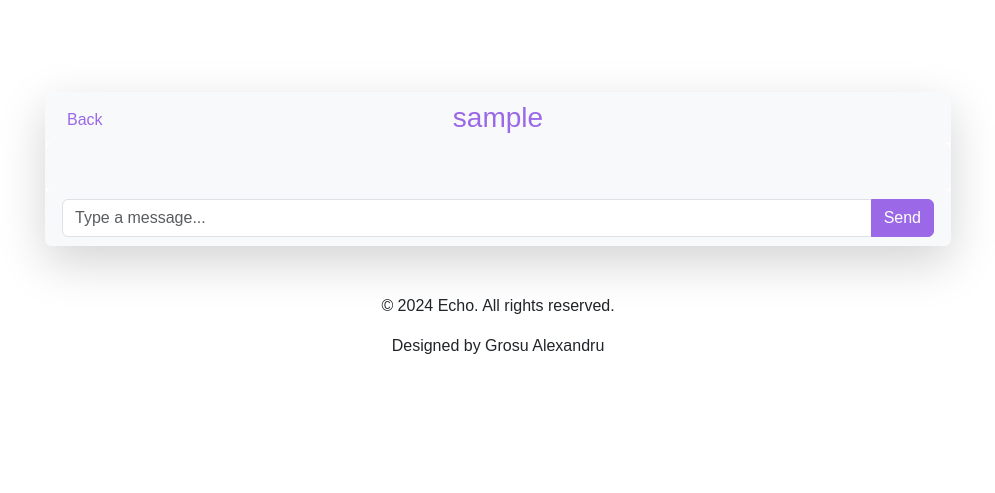
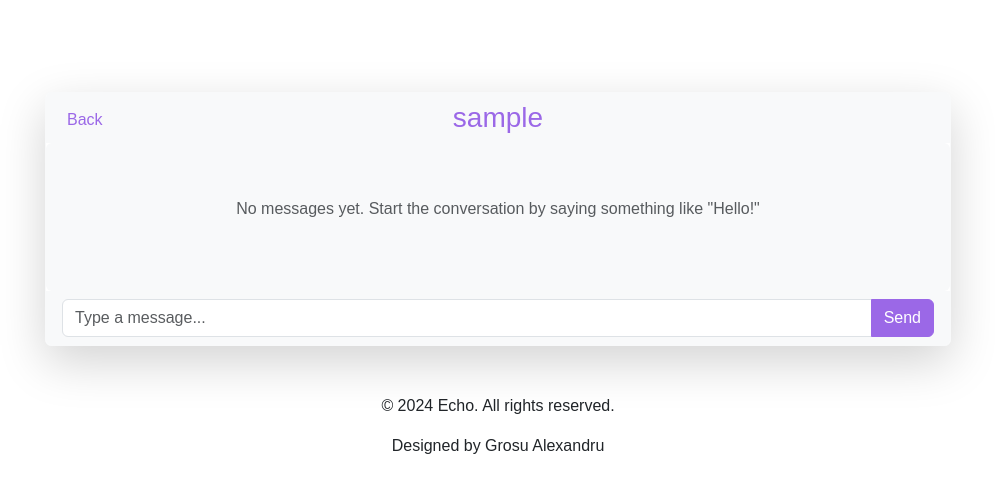
Before and after one commit to sandry24/Echo, a Flask app: template templates/conversation.html in a window 1280 px wide. Shown: the part 138-631 px from the top of the page, without its empty margins (142-1137 px from the left). Run offline with Flask 3, Linux system fonts and the light colour scheme; the template is opened without the code that fills it: most values are stand-ins (such as "Sample title", 1, 10 or a date in 2020); one stand-in notice (Sample message) is shown; some libraries are stand-ins or nearby versions; some web fonts are replaced.

Commit message:
Add text placeholders for empty screens

```diff
--- a/templates/conversation.html
+++ b/templates/conversation.html
@@ -20,6 +20,7 @@
                         </div>
                     </div>
                     <div class="card-body p-4 bg-light rounded" id="messageContainer" style="max-height: 500px; overflow-y: auto;">
+                        {% if messages %}
                             <div class="d-flex flex-column gap-3">
                                 {% for message in messages %}
                                     {% if message['username'] == session['username'] %}
@@ -47,6 +48,11 @@
                                     {% endif %}
                                 {% endfor %}
                             </div>
+                        {% else %}
+                            <div class="d-flex justify-content-center align-items-center" style="height: 100px;">
+                                <p class="text-center text-muted">No messages yet. Start the conversation by saying something like "Hello!"</p>
+                            </div>
+                        {% endif %}
                     </div>
                     <div class="card-footer bg-light border-top-0">
                         <form action="{{ url_for('send_message', conversation_id=conversation_id) }}" method="post">
--- a/templates/messages.html
+++ b/templates/messages.html
@@ -5,6 +5,7 @@
 {% block main %}
     <div class="container">
         <h3 class="my-4">Direct Messages</h3>
+        {% if conversations %}
             <ul class="list-group mx-auto w-50">
                 {% for conversation in conversations %}
                     <li class="list-group-item position-relative">
@@ -19,5 +20,10 @@
                     </li>
                 {% endfor %}
             </ul>
+        {% else %}
+            <div class="d-flex justify-content-center align-items-center" style="height: 300px;">
+                <p class="text-center text-muted">You don’t have any direct messages yet. Start a conversation with someone to get chatting!</p>
+            </div>
+        {% endif %}
     </div>
 {% endblock %}
```
Also changed, not shown: echo.db. Lines whose indentation alone changed are shown as unchanged.
